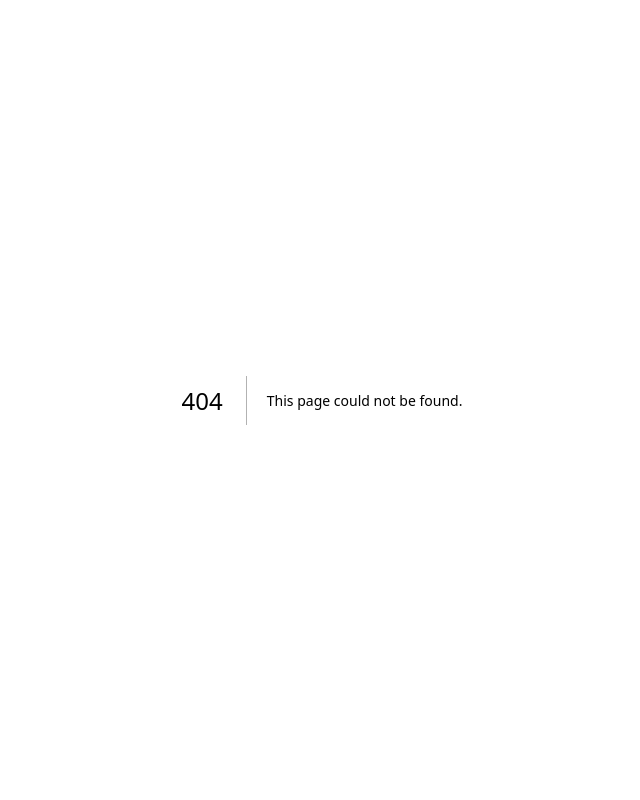
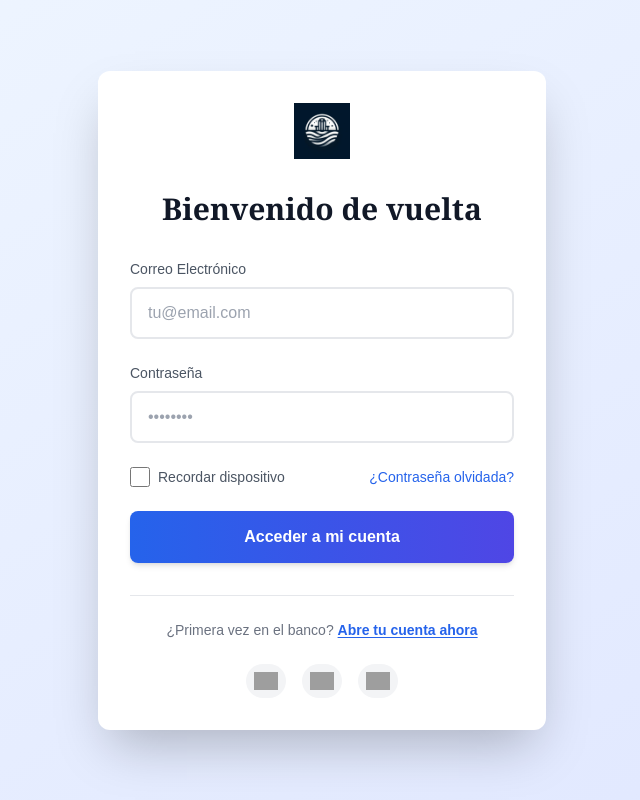
Before and after one commit to Joselitozg31/bancoapp, a Next.js app: page /auth/login in a window 1280 px wide. Before the commit this address had no page. Shown: the whole page, without its empty margins (318-958 px from the left). Built offline with nearby package versions, Linux system fonts and the light colour scheme; grey boxes are pictures that could not be loaded.

Commit message:
prueba de funcionamiento
Aprender como funciona el enrutamiento de React

```diff
--- /dev/null
+++ b/src/app/auth/login/page.js
@@ -0,0 +1,91 @@
+// src/app/(auth)/login/page.js
+import Link from 'next/link'
+import Image from 'next/image'
+
+export default function LoginPage() {
+  return (
+    <div className="min-h-screen bg-gradient-to-br from-blue-50 to-indigo-100 flex items-center justify-center p-4">
+      <div className="w-full max-w-md bg-white rounded-xl shadow-2xl p-8 transition-all duration-300 hover:shadow-3xl">
+        <div className="flex justify-center mb-8 animate-fade-in">
+          <Image
+            src="/logo.png"
+            alt="Logo del Banco"
+            width={180}
+            height={60}
+            className="h-14 w-auto transform hover:scale-105 transition-transform"
+          />
+        </div>
+
+        <h1 className="text-3xl font-bold text-gray-900 mb-8 text-center font-serif">
+          Bienvenido de vuelta
+        </h1>
+
+        <form className="space-y-6">
+          <div className="group">
+            <label className="block text-sm font-medium text-gray-600 mb-2 group-hover:text-blue-600 transition-colors">
+              Correo Electrónico
+            </label>
+            <input
+              type="email"
+              className="w-full px-4 py-3 rounded-lg border-2 border-gray-200 focus:border-blue-500 focus:ring-2 focus:ring-blue-200 transition-all outline-none"
+              placeholder="tu@email.com"
+            />
+          </div>
+
+          <div className="group">
+            <label className="block text-sm font-medium text-gray-600 mb-2 group-hover:text-blue-600 transition-colors">
+              Contraseña
+            </label>
+            <input
+              type="password"
+              className="w-full px-4 py-3 rounded-lg border-2 border-gray-200 focus:border-blue-500 focus:ring-2 focus:ring-blue-200 transition-all outline-none"
+              placeholder="••••••••"
+            />
+          </div>
+
+          <div className="flex items-center justify-between">
+            <div className="flex items-center space-x-2">
+              <input
+                type="checkbox"
+                className="h-5 w-5 rounded border-gray-300 text-blue-600 focus:ring-blue-500 cursor-pointer"
+              />
+              <span className="text-sm text-gray-600">Recordar dispositivo</span>
+            </div>
+
+            <Link href="#" className="text-sm text-blue-600 hover:text-blue-500 underline-offset-2 hover:underline">
+              ¿Contraseña olvidada?
+            </Link>
+          </div>
+
+          <button className="w-full py-3.5 bg-gradient-to-r from-blue-600 to-indigo-600 text-white font-semibold rounded-lg shadow-md hover:shadow-lg transform hover:scale-[1.01] transition-all active:scale-95">
+            Acceder a mi cuenta
+          </button>
+        </form>
+
+        <div className="mt-8 border-t border-gray-200 pt-6">
+          <p className="text-center text-sm text-gray-500">
+            ¿Primera vez en el banco?{' '}
+            <Link href="#" className="font-semibold text-blue-600 hover:text-blue-500 underline underline-offset-2">
+              Abre tu cuenta ahora
+            </Link>
+          </p>
+
+          <div className="mt-6 flex justify-center space-x-4">
+            <button className="p-2 rounded-full bg-gray-100 hover:bg-gray-200 transition-colors">
+              <span className="sr-only">Google</span>
+              <Image src="/google-icon.svg" width={24} height={24} alt="Google" />
+            </button>
+            <button className="p-2 rounded-full bg-gray-100 hover:bg-gray-200 transition-colors">
+              <span className="sr-only">Apple</span>
+              <Image src="/apple-icon.svg" width={24} height={24} alt="Apple" />
+            </button>
+            <button className="p-2 rounded-full bg-gray-100 hover:bg-gray-200 transition-colors">
+              <span className="sr-only">Facebook</span>
+              <Image src="/facebook-icon.svg" width={24} height={24} alt="Facebook" />
+            </button>
+          </div>
+        </div>
+      </div>
+    </div>
+  )
+}
--- a/src/app/page.js
+++ b/src/app/page.js
@@ -1,101 +1,19 @@
-import Image from "next/image";
+'use client'
+
+import { useEffect } from "react";
+import { useRouter } from "next/navigation";
 
 export default function Home() {
-  return (
-    <div className="grid grid-rows-[20px_1fr_20px] items-center justify-items-center min-h-screen p-8 pb-20 gap-16 sm:p-20 font-[family-name:var(--font-geist-sans)]">
-      <main className="flex flex-col gap-8 row-start-2 items-center sm:items-start">
-        <Image
-          className="dark:invert"
-          src="/next.svg"
-          alt="Next.js logo"
-          width={180}
-          height={38}
-          priority
-        />
-        <ol className="list-inside list-decimal text-sm text-center sm:text-left font-[family-name:var(--font-geist-mono)]">
-          <li className="mb-2">
-            Get started by editing{" "}
-            <code className="bg-black/[.05] dark:bg-white/[.06] px-1 py-0.5 rounded font-semibold">
-              src/app/page.js
-            </code>
-            .
-          </li>
-          <li>Save and see your changes instantly.</li>
-        </ol>
+  const router = useRouter();
 
-        <div className="flex gap-4 items-center flex-col sm:flex-row">
-          <a
-            className="rounded-full border border-solid border-transparent transition-colors flex items-center justify-center bg-foreground text-background gap-2 hover:bg-[#383838] dark:hover:bg-[#ccc] text-sm sm:text-base h-10 sm:h-12 px-4 sm:px-5"
-            href="https://vercel.com/new?utm_source=create-next-app&utm_medium=appdir-template-tw&utm_campaign=create-next-app"
-            target="_blank"
-            rel="noopener noreferrer"
-          >
-            <Image
-              className="dark:invert"
-              src="/vercel.svg"
-              alt="Vercel logomark"
-              width={20}
-              height={20}
-            />
-            Deploy now
-          </a>
-          <a
-            className="rounded-full border border-solid border-black/[.08] dark:border-white/[.145] transition-colors flex items-center justify-center hover:bg-[#f2f2f2] dark:hover:bg-[#1a1a1a] hover:border-transparent text-sm sm:text-base h-10 sm:h-12 px-4 sm:px-5 sm:min-w-44"
-            href="https://nextjs.org/docs?utm_source=create-next-app&utm_medium=appdir-template-tw&utm_campaign=create-next-app"
-            target="_blank"
-            rel="noopener noreferrer"
-          >
-            Read our docs
-          </a>
-        </div>
-      </main>
-      <footer className="row-start-3 flex gap-6 flex-wrap items-center justify-center">
-        <a
-          className="flex items-center gap-2 hover:underline hover:underline-offset-4"
-          href="https://nextjs.org/learn?utm_source=create-next-app&utm_medium=appdir-template-tw&utm_campaign=create-next-app"
-          target="_blank"
-          rel="noopener noreferrer"
-        >
-          <Image
-            aria-hidden
-            src="/file.svg"
-            alt="File icon"
-            width={16}
-            height={16}
-          />
-          Learn
-        </a>
-        <a
-          className="flex items-center gap-2 hover:underline hover:underline-offset-4"
-          href="https://vercel.com/templates?framework=next.js&utm_source=create-next-app&utm_medium=appdir-template-tw&utm_campaign=create-next-app"
-          target="_blank"
-          rel="noopener noreferrer"
-        >
-          <Image
-            aria-hidden
-            src="/window.svg"
-            alt="Window icon"
-            width={16}
-            height={16}
-          />
-          Examples
-        </a>
-        <a
-          className="flex items-center gap-2 hover:underline hover:underline-offset-4"
-          href="https://nextjs.org?utm_source=create-next-app&utm_medium=appdir-template-tw&utm_campaign=create-next-app"
-          target="_blank"
-          rel="noopener noreferrer"
-        >
-          <Image
-            aria-hidden
-            src="/globe.svg"
-            alt="Globe icon"
-            width={16}
-            height={16}
-          />
-          Go to nextjs.org →
-        </a>
-      </footer>
-    </div>
-  );
+  useEffect(() => {
+    const user = localStorage.getItem("user"); // Simula autenticación
+    if (user) {
+      router.push("/dashboard"); // Si está autenticado, lo envía al dashboard
+    } else {
+      router.push("/auth/login"); // Si no está autenticado, lo manda a login
+    }
+  }, []);
+
+  return <p>Redirigiendo...</p>; // Texto temporal mientras redirige
 }
```
Also changed, not shown: public/logo.png (added).
